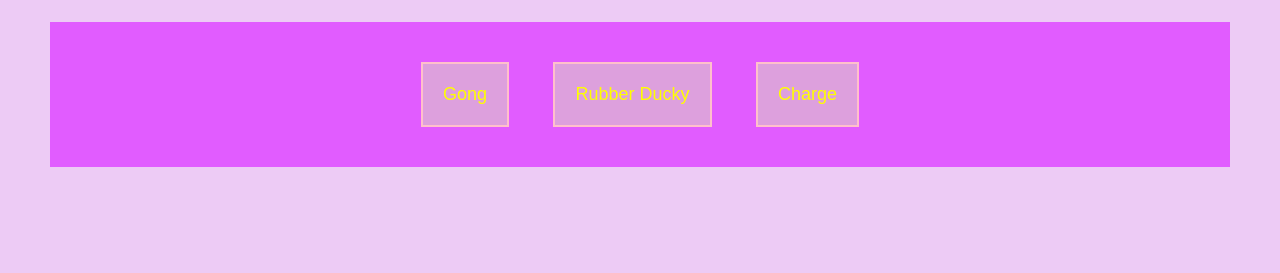
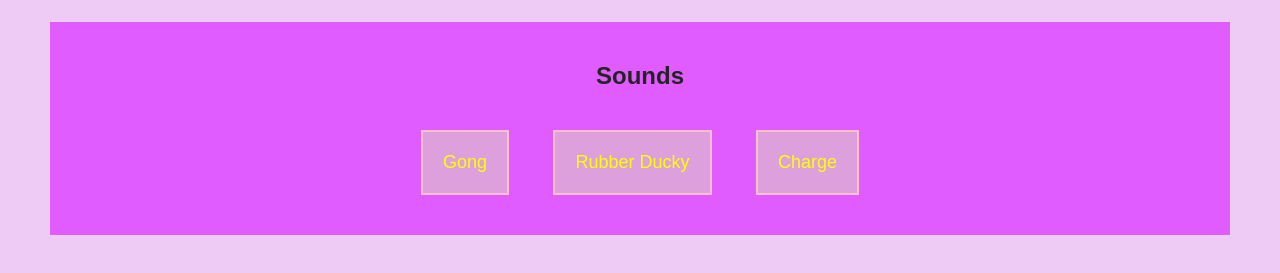
Before and after one commit to mackaeth/mi349_soundboard, a plain HTML site: page index.html in a window 1280 px wide. Shown: the part 113-386 px from the top of the page. Drawn offline with Linux system fonts and the light colour scheme.

Commit message:
validation changes

```diff
--- a/index.html
+++ b/index.html
@@ -13,12 +13,13 @@
             <h1>Ethan's Soundboard</h1>
         </header>
         <section class="buttons">
+            <h2>Sounds</h2>
             <audio id="sound1"><source src="gong.wav"></audio>
-            <button id="button" onclick="playsound()">Gong</button>
+            <button onclick="playsound()">Gong</button>
             <audio id="sound2"><source src="rubber_ducky.wav"></audio>
-            <button id="button" onclick="playsound2()">Rubber Ducky</button>
+            <button onclick="playsound2()">Rubber Ducky</button>
             <audio id="sound3"><source src="charge.wav"></audio>
-            <button id="button" onclick="playsound3()">Charge</button>
+            <button onclick="playsound3()">Charge</button>
         </section>
     </main>
     <script src="soundboard.js"></script>
```
